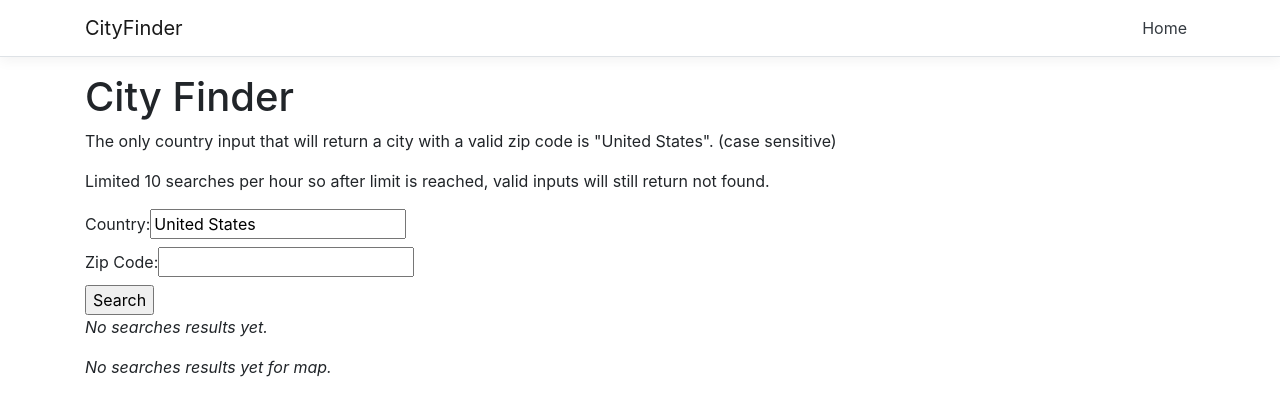
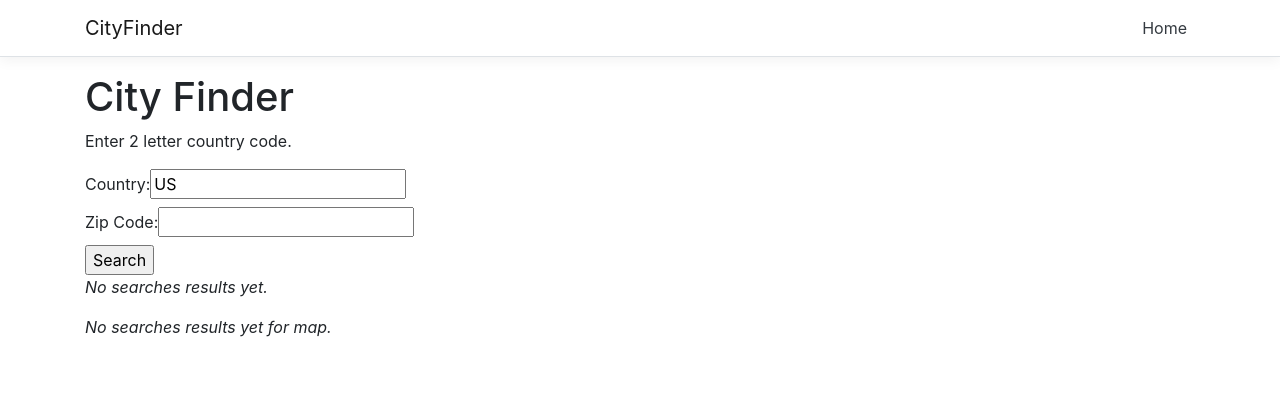
Before and after one commit to reddtoric/CityFinder, a React (Create React App) app in the folder CityFinder/ClientApp/: page / in a window 1280 px wide. Shown: the top 416 px of the page. Built offline with nearby package versions, Linux system fonts and the light colour scheme.

Commit message:
update frontend to handle new model

```diff
--- a/CityFinder/ClientApp/src/components/FetchData.js
+++ b/CityFinder/ClientApp/src/components/FetchData.js
@@ -10,7 +10,7 @@ export class FetchData extends Component {
             location: null,
             loading: true,
             zipcode: '',
-            country: 'United States'
+            country: 'US'
         };
 
         this.handleZipChange = this.handleZipChange.bind(this);
@@ -48,9 +48,11 @@ export class FetchData extends Component {
                     </tr>
                 </thead>
                 <tbody>
-                    <td>{location.zipCode}</td>
-                    <td>{location.city == null ? "Not Found" : location.city}</td>
-                    <td>{location.country}</td>
+                    <tr>
+                        <td>{location.postal_code}</td>
+                        <td>{location.city}</td>
+                        <td>{location.country_code}</td>
+                    </tr>
                 </tbody>
             </table>
         );
@@ -68,8 +70,7 @@ export class FetchData extends Component {
         return (
             <div>
                 <h1 id="tabelLabel" >City Finder</h1>
-                <p>The only country input that will return a city with a valid zip code is "United States". (case sensitive)</p>
-                <p>Limited 10 searches per hour so after limit is reached, valid inputs will still return not found.</p>
+                <p>Enter 2 letter country code.</p>
                 <form onSubmit={this.handleSubmit} >
                     <label>
                         Country:
```
